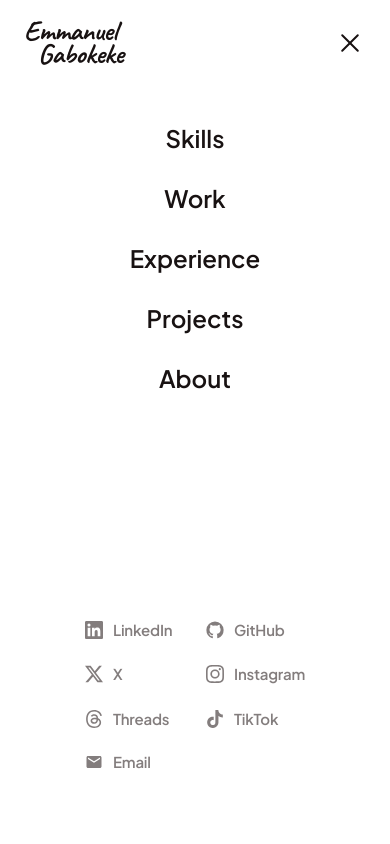
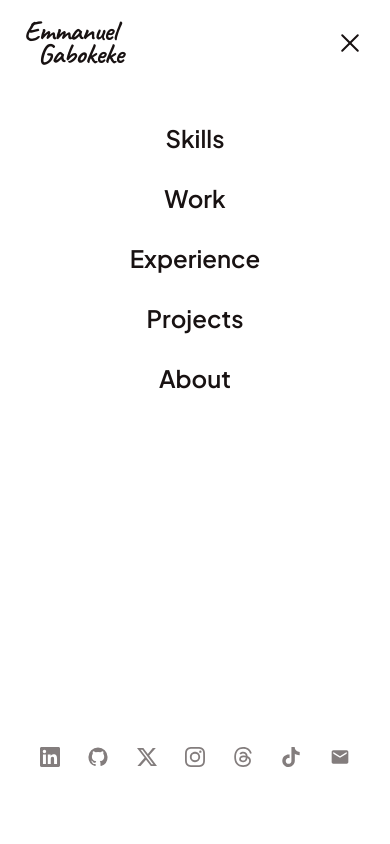
Before and after one commit to codesbycj/gabokeke, a React (Vite) app: page / in a window 390 px wide. Both pictures are taken after a click on the button 350 px from the left and 42 px from the top of the page. Shown: the top 844 px of the page. Built offline with nearby package versions, Linux system fonts and the light colour scheme.

Commit message:
mobile done

```diff
--- a/src/components/MobileHeader.jsx
+++ b/src/components/MobileHeader.jsx
@@ -88,10 +88,11 @@ export const MobileHeader = ({ activeSection }) => {
                   target="_blank"
                   rel="noopener noreferrer"
                   className="mobile-menu-social"
+                  aria-label={social.label}
+                  title={social.handle ?? social.label}
                   tabIndex={open ? 0 : -1}
                 >
-                  <Icon size={18} />
-                  <span>{social.label}</span>
+                  <Icon size={20} />
                 </a>
               );
             })}
@@ -106,8 +107,7 @@ export const MobileHeader = ({ activeSection }) => {
               title={profile.email}
               tabIndex={open ? 0 : -1}
             >
-              <MailIcon size={18} />
-              <span>Email</span>
+              <MailIcon size={20} />
             </button>
           </div>
         </div>
--- a/src/styles/sections.css
+++ b/src/styles/sections.css
@@ -2194,28 +2194,29 @@
 }
 
 /* ---------- Mobile menu socials ---------- */
-/* Two columns of labelled rows, matching the sidebar's treatment. */
+/* Icons only here - the labels live in the desktop sidebar. Seven fixed
+   columns rather than a wrap, so Email can't end up stranded on its own
+   second row. The cells divide the available width, so it holds together
+   from 320px upwards. */
 .mobile-menu-socials {
   display: grid;
-  grid-template-columns: repeat(2, auto);
+  grid-template-columns: repeat(7, 1fr);
+  align-items: center;
+  gap: 2px;
+  width: min(336px, 88vw);
+}
+
+.mobile-menu-social {
+  display: flex;
+  align-items: center;
   justify-content: center;
-  gap: 4px 10px;
-}
-
-.mobile-menu-social {
-  display: flex;
-  align-items: center;
-  gap: 10px;
-  padding: 9px 12px;
+  aspect-ratio: 1;
   border: none;
-  border-radius: 10px;
+  border-radius: 11px;
   background: transparent;
   color: var(--neutral-450);
-  font-family: var(--font);
-  font-size: 15px;
-  font-weight: 600;
-  letter-spacing: -0.2px;
   cursor: pointer;
+  padding: 0;
   transition: color 0.2s ease, background 0.2s ease;
 }
 
```
